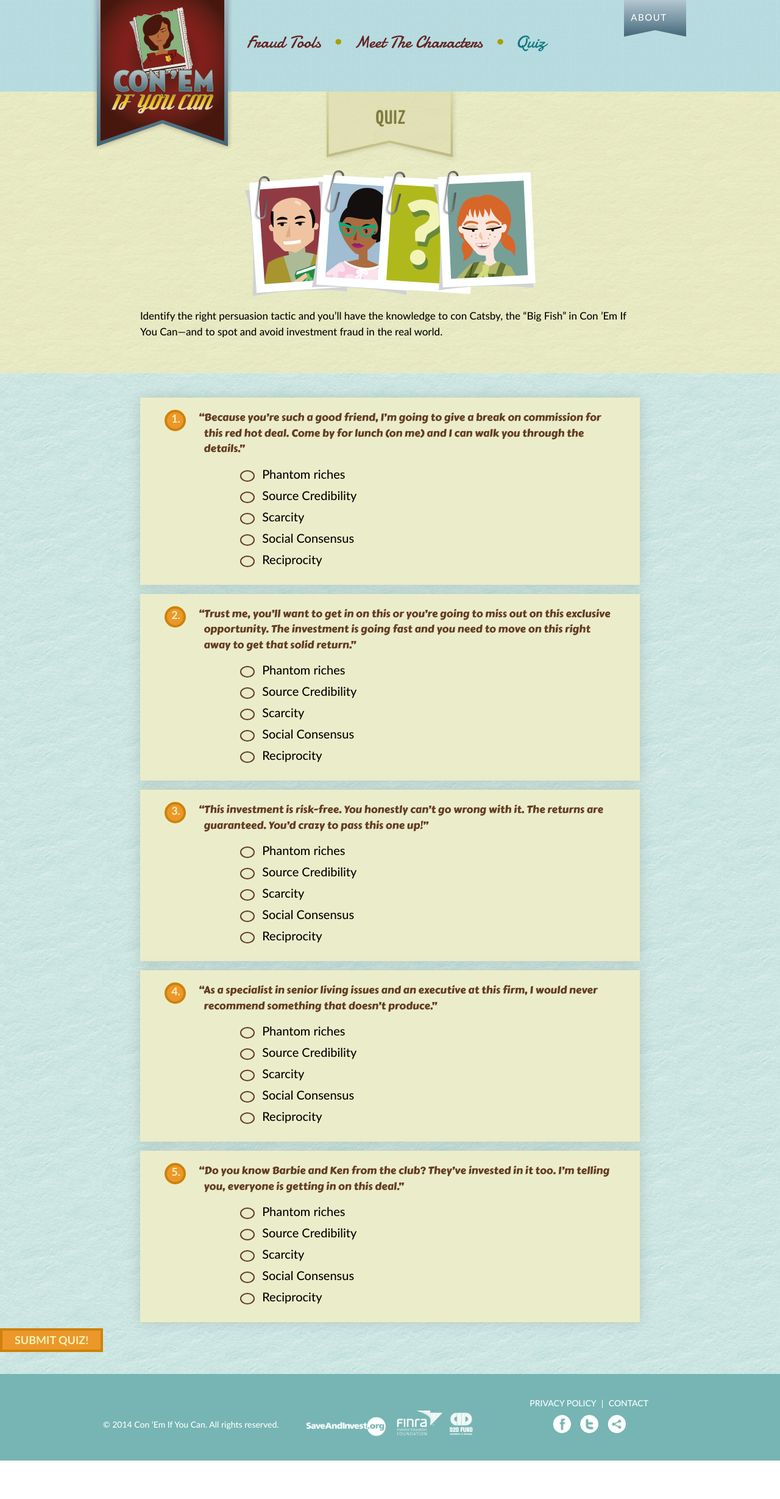
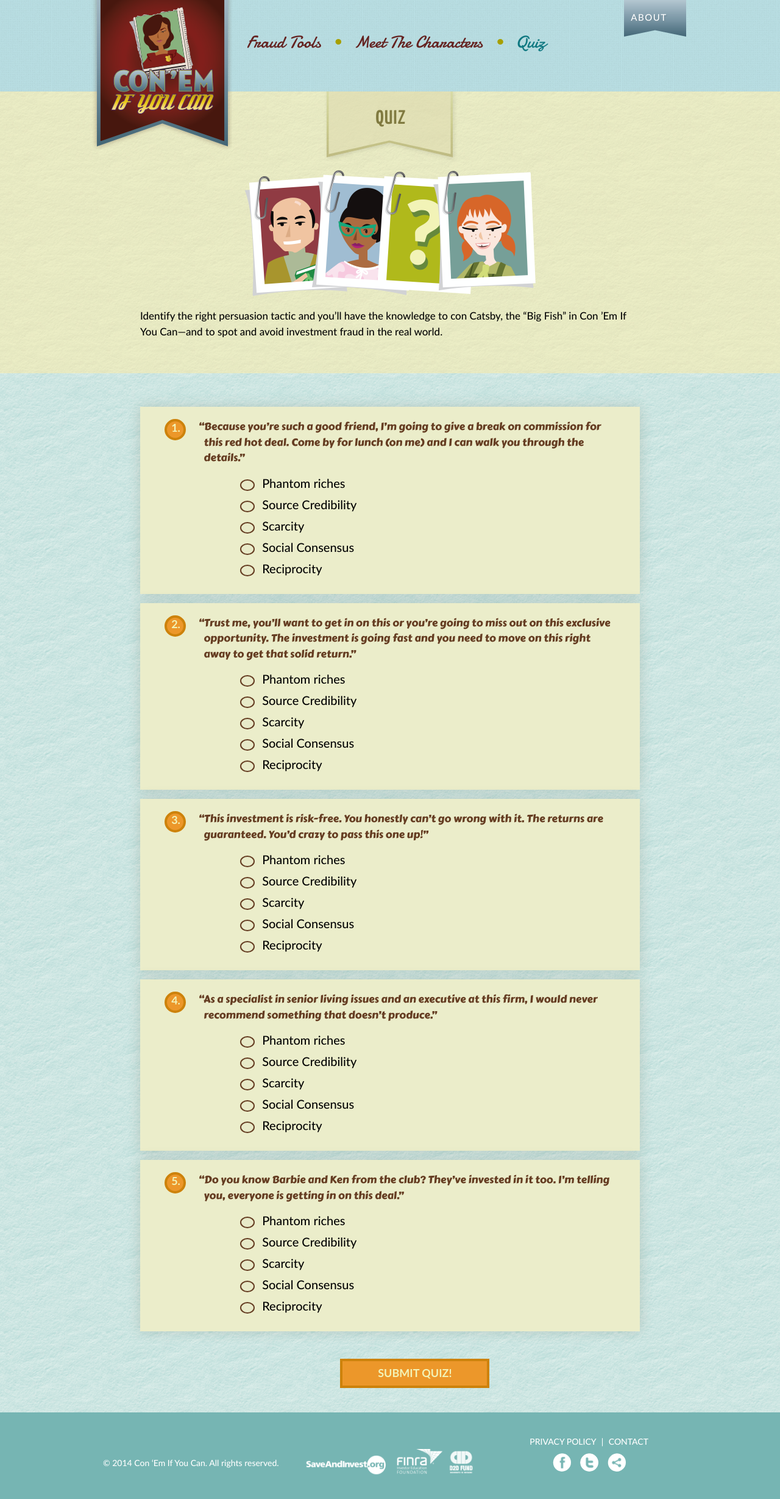
Before and after one commit to carbondesign/conemifyoucan, a Jekyll site: the page built from quiz.html, in a window 1280 px wide. Shown: the whole page at 61% size. Built offline with Jekyll 4.4.1, drawn with Linux system fonts in a browser that asks for light colours; nearby versions of some CDN libraries; before the commit the page ends 2395 px from its top, so only the background shows below that.

Commit message:
adding more responsive

```diff
--- a/_includes/js.html
+++ b/_includes/js.html
@@ -77,7 +77,7 @@
 							results_answers.push(thisanswer);
 
 						}
-						console.log(thisanswer)
+						// console.log(thisanswer)
 
 
 					});
--- a/_sass/_base.scss
+++ b/_sass/_base.scss
@@ -150,11 +150,11 @@
     padding: 8px 20px 5px;
     text-transform: uppercase;
     display: block;
-    margin: 17px auto 0px;
+
 
     @media screen and (min-width: $tab){
         display: inline;
-        margin: inherit;
+
         margin-top: 17px;
     }
 }
--- a/_sass/_fraud.scss
+++ b/_sass/_fraud.scss
@@ -8,10 +8,15 @@
             text-transform: uppercase;
             letter-spacing: .05em;
             background-color: $header_c;
-            padding: 15px;
+            padding: $spacing_unit/2;
             padding-left: $pad_l;
-            text-align: center;
+
             margin-bottom: 0px;
+            @media screen and (max-width:$tab){
+                font-size:.85em;
+                padding: $spacing_unit/3;
+                padding-left: 100px;
+            }
         }
         p.fraud_desc {
 
@@ -51,30 +56,46 @@
 .fraud_item{
     padding: 0 25px;
     margin-bottom: 80px;
+    @media screen and (max-width:$tab){
+        padding:0px;
+    }
 
 
     .fraud_icon {
         position: absolute;
-        top: -30px;
+        top: -($spacing_unit);
         left: 12px;
+        @media screen and (max-width:$tab){top: -($spacing_unit)/3*2;}
+        img{
+            @media screen and (max-width:$tab){
+                width:70%;
+                height:70%;
+            }
+        }
+
     }
-    .fraud_card{position: relative}
+    .fraud_card{
+        @media screen and (max-width:$tab){
+            float: none !important;
+        }
+        position: relative
+    }
 
     #phantom.fraud_card{
-        @include card(#197b30, #5c9e4e,#005e20,#7cc567, 100px);
+        @include card(#197b30, #5c9e4e,#005e20,#7cc567, 130px);
 
     };
     #source.fraud_card{
-        @include card(#009ba9, #64bec3,#005b7f,#7accc9, 100px)
+        @include card(#009ba9, #64bec3,#005b7f,#7accc9, 130px)
     };
     #scarcity.fraud_card{
-        @include card(#662d91, #8465a5,#662d91,#a186be, 0px)
+        @include card(#662d91, #8465a5,#662d91,#a186be, 160px)
     };
     #social.fraud_card{
-        @include card(#ec972a, #ecae47,#c87407,#f1c65f, 110px)
+        @include card(#ec972a, #ecae47,#c87407,#f1c65f, 130px)
     };
     #reciprocity.fraud_card{
-        @include card(#e96548, #f79a6b,#c04529,#f9ad81, 20px);
+        @include card(#e96548, #f79a6b,#c04529,#f9ad81, 150px);
         margin: 0px auto;
     };
 }
--- a/_sass/_nav.scss
+++ b/_sass/_nav.scss
@@ -32,7 +32,7 @@
     @media screen and (min-width: $phone) and (max-width:$desk){
         max-width:100%;
         width:100%;
-        padding: 0px;
+        padding: 0px $spacing-unit/2;
     }
 }
 .navbar-default .navbar-toggle,
@@ -119,8 +119,9 @@
         padding: 0px 0px 0px 20px;
     }
 }
+.navbar-default .navbar-nav > li.last a{border-bottom:0px;}
 .navbar-default .navbar-nav > li.last a, .navbar-default .navbar-nav > li.quiz a{
-    border-bottom:0px;
+
     &:after{
         content: "";
     }
--- a/_sass/_quiz.scss
+++ b/_sass/_quiz.scss
@@ -84,7 +84,12 @@
         }
 
     }
-     #quiz_submit{width:200px;cursor: pointer}
+     #quiz_submit{
+
+        cursor: pointer;
+        display: block;
+
+    }
 
 }
-#results_cont{display: none}
+#results_cont,#quiz_restart{display: none}
--- a/quiz.html
+++ b/quiz.html
@@ -27,6 +27,7 @@
 
 
 		<form id="quiz-form"  class="blue">
+			<div class="container padding80 margin_b15"><p id="results_cont"></p></div>
 			<div class="container quiz_card" id="question1">
 				<div class="row">
 					<div class="col-sm-2 col-md-1">
@@ -222,5 +223,10 @@
 					</div>
 				</div>
 			</div>
-			<a id="quiz_submit" class="orange_border center-block margin_t30 text-center">Submit QUIZ!</a>
+			<div class="container">
+				<div class="row">
+					<a id="quiz_submit" class=" col-md-offset-5 orange_border margin_t30 text-center col-md-3">Submit QUIZ!</a>
+					<a id="quiz_restart" href="../quiz/" class=" orange_border margin_t30 text-center col-md-offset-5 col-md-3">Restart</a>
+				</div>
+			</div>
 		</form>
```
Also changed, not shown: other parts of _includes/js.html (+2 -1 lines).
